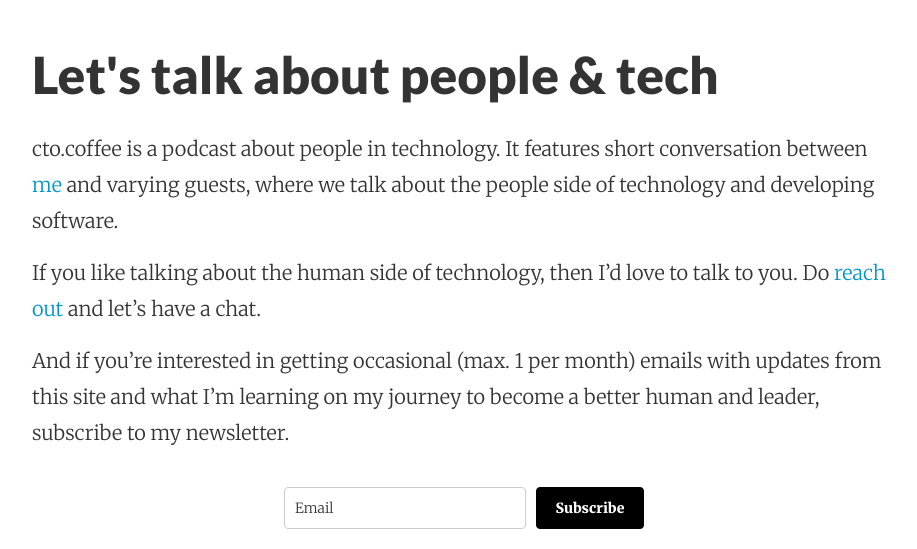
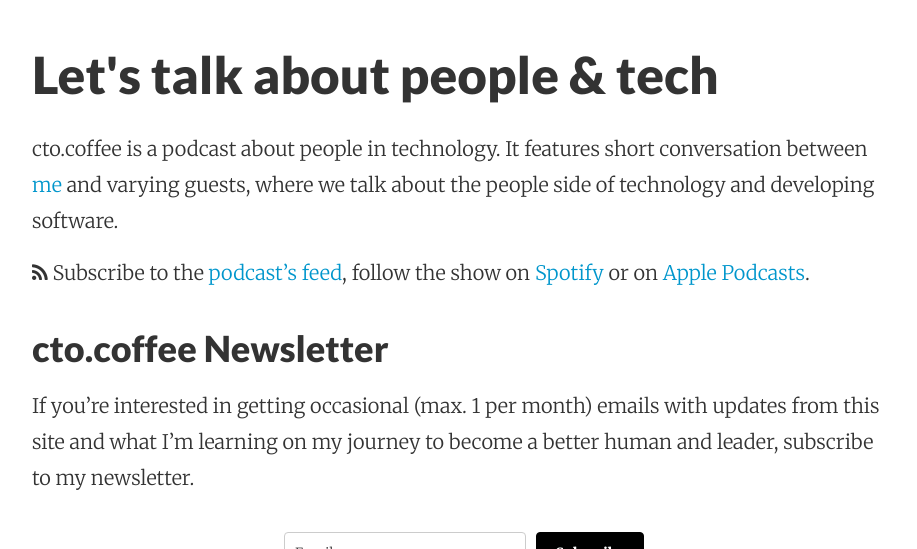
Before and after one commit to benjmin-r/cto.coffee, a Jekyll site: the page built from index.md, in a window 1280 px wide and 900 px high, scrolled down 373 px, cut to the strip 0-549 px from the top of the window. Shown: the whole strip, without its empty margins (176-1093 px from the left). Built offline with Jekyll 4.4.1, drawn with Linux system fonts in a browser that asks for light colours; nearby versions of some CDN libraries.

Commit message:
Add links to spotify and apple podcasts more prominently

```diff
--- a/index.md
+++ b/index.md
@@ -6,10 +6,12 @@
 cto.coffee is a podcast about people in technology. It features short conversation between [me](/work-with-me)
 and varying guests, where we talk about the people side of technology and developing software.
 
-If you like talking about the human side of technology, then I'd love to talk to you. Do [reach out](/contact/) and let's
-have a chat.
+<span class="fa fa-rss"></span> Subscribe to the [podcast's feed](/feed), follow the show on [Spotify][spotify-show] or on [Apple Podcasts][apple-podcasts-show].
 
-And if you're interested in getting occasional (max. 1 per month) emails with updates from this site and what I'm
+
+### cto.coffee Newsletter
+
+If you're interested in getting occasional (max. 1 per month) emails with updates from this site and what I'm
 learning on my journey to become a better human and leader, subscribe to my newsletter.
 
 {% include mailerlite-form.html %}
@@ -31,3 +33,7 @@
 <div class="u-cf"></div>
 
 [→ All Podcast Episodes](/episodes)
+
+
+[spotify-show]: https://open.spotify.com/show/1tTIPMUw3jT882J0dprLYq
+[apple-podcasts-show]: https://podcasts.apple.com/de/podcast/cto-coffee-lets-talk-people-tech/id1327337875?l=en
```
Also changed, not shown: episodes/index.md (+6 -0 lines).
